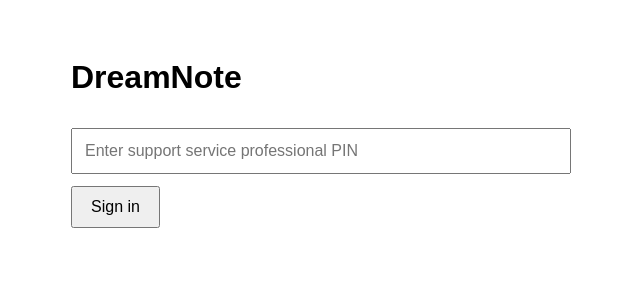
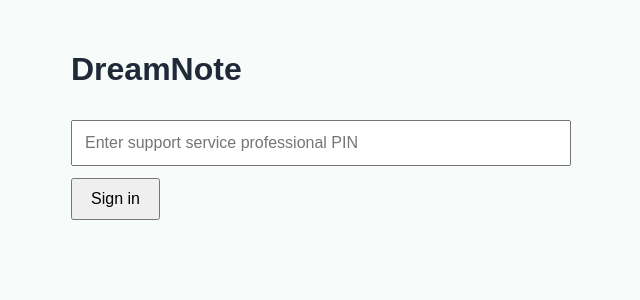
Before and after one commit to bradhbeck-prog/service-notes-app, a Next.js app: page / in a window 1280 px wide. Shown: the top 300 px of the page, without its empty margins (319-959 px from the left). Built offline with nearby package versions, Linux system fonts and the light colour scheme.

Commit message:
Softened background and added DreamNote base styling

```diff
--- /dev/null
+++ b/app/globals.css
@@ -0,0 +1,17 @@
+:root {
+  --dn-bg: #f7fbfa;
+  --dn-surface: #ffffff;
+  --dn-border: #dceae7;
+  --dn-text: #1f2937;
+  --dn-primary: #189f8e;
+  --dn-accent: #fde153;
+}
+
+html,
+body {
+  background: var(--dn-bg);
+  color: var(--dn-text);
+  margin: 0;
+  padding: 0;
+  font-family: Arial, Helvetica, sans-serif;
+}
--- a/app/layout.jsx
+++ b/app/layout.jsx
@@ -1,3 +1,5 @@
+import "./globals.css";
+
 export const metadata = {
   title: "DreamNote",
   description: "Service note app",
--- a/app/page.jsx
+++ b/app/page.jsx
@@ -285,7 +285,16 @@ async function handleSubmitNote() {
 
   if (selectedParticipant) {
     return (
-      <main style={{ padding: 30, fontFamily: "Arial", maxWidth: 700, margin: "0 auto" }}>
+<main
+  style={{
+    minHeight: "100vh",
+    background: "var(--dn-bg)",
+    padding: 30,
+    fontFamily: "Arial",
+    maxWidth: 700,
+    margin: "0 auto",
+  }}
+>
         <h1>DreamNote</h1>
 
         <p>Support Service Professional: {worker.name}</p>
```
Also changed, not shown: 2 other files (tests, documents, lock files or other folders).
